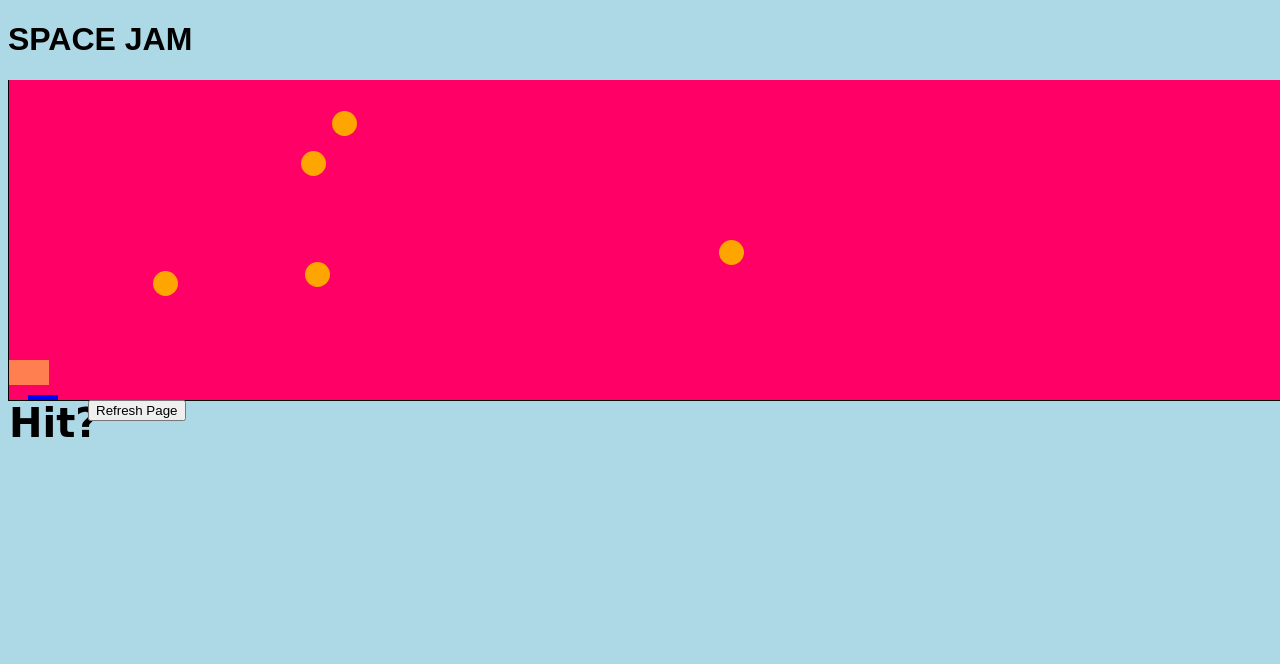
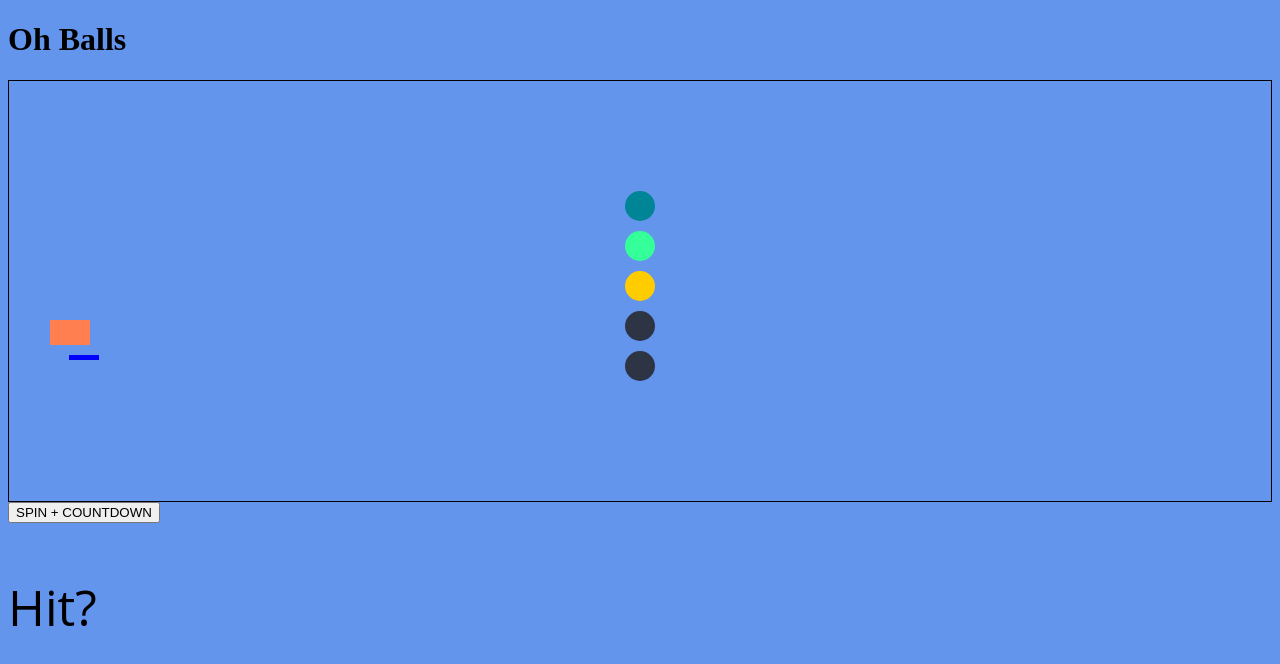
Before and after one commit to alvinchong92/Ball-Game, a website: page index.html in a window 1280 px wide. Drawn offline with nearby package versions, Linux system fonts and the light colour scheme.

Commit message:
restyle and refactored

```diff
--- a/CoordinateHelper.js
+++ b/CoordinateHelper.js
@@ -1,10 +1,13 @@
 setInterval(() => {
-
+  let $ball = $(ball0);
+  let offset = $ball.offset();
+  let ballLeft = offset.left;
+  let ballTop = offset.top;
 
   let $ball1 = $(ball1);
-  let offset = $ball1.offset();
-  let ballLeft1 = offset.left;
-  let ballTop1 = offset.top;
+  let offset1 = $ball1.offset();
+  let ballLeft1 = offset1.left;
+  let ballTop1 = offset1.top;
 
 
   //ball 2
@@ -25,11 +28,6 @@
   let ballLeft4 = offset4.left;
   let ballTop4 = offset4.top;
 
-  //ball 5
-  let $ball5 = $(ball5);
-  let offset5 = $ball5.offset();
-  let ballLeft5 = offset5.left;
-  let ballTop5 = offset5.top;
 
   // hoop
   let $hoop = $(hoop);
@@ -38,20 +36,31 @@
   let hoopTop =b.top;
 
 
-  let count = 0;
+  var counter = 0;
+    if (ballLeft- hoopLeft <= 35 && Math.abs(ballTop - hoopTop) <= 12) {
+      counter += 1
+      document.getElementById('score').innerHTML = 'Ball 1 Hit'
+      console.log('hit')
+  }
     if (ballLeft1 - hoopLeft <= 35 && Math.abs(ballTop1 - hoopTop) <= 12) {
-      document.getElementById('score').innerHTML = "Ball 1!"
+      counter+=1
+      document.getElementById('score').innerHTML = 'Ball 2 Hit'
+       console.log('hit2')
   }
     if (ballLeft2 - hoopLeft <= 35 && Math.abs(ballTop2 - hoopTop) <= 12) {
-      document.getElementById('score').innerHTML = "Ball 2!"
+      counter+=1
+      document.getElementById('score').innerHTML = 'Ball 3 Hit'
+       console.log('hit3')
   }
     if (ballLeft3 - hoopLeft <= 35 && Math.abs(ballTop3 - hoopTop) <= 12) {
-      document.getElementById('score').innerHTML = "Ball 3!";
+      counter+=1
+      document.getElementById('score').innerHTML = 'Ball 4 Hit'
+       console.log('hit4')
   }
     if (ballLeft4 - hoopLeft <= 35 && Math.abs(ballTop4 - hoopTop) <= 12) {
-      document.getElementById('score').innerHTML = "Ball 4!";
-  }
-    if (ballLeft5 - hoopLeft <= 35 && Math.abs(ballTop5 - hoopTop) <= 12) {
-      document.getElementById('score').innerHTML = "Ball 5!";
+      counter+=1
+      document.getElementById('score').innerHTML = 'Ball 5 Hit'
+       console.log('hit5')
+
   }
 }, 100);
--- a/ball.js
+++ b/ball.js
@@ -1,29 +1,29 @@
-class Ball {
+class Balls {
   constructor() {
     this.balls = null;
-  };
-  createBall() {
-    for(let i=1; i<6; i++) {
-      this.balls = document.createElement('div');
+  }
+
+  createBalls() {
+    for(let i=0; i<5; i++) {
+      this.balls=document.createElement('div');
       this.balls.id=`ball${i}`
       this.balls.className='ball';
-      document.getElementById('container').appendChild(this.balls);
+      document.querySelector('.container').appendChild(this.balls);
     }
   }
 
-  styleBall() {
-  let x = document.getElementsByClassName('ball')
-  for(let i=0; i<5; i++) {
-  x[i].style.left=`${Math.floor(Math.random() * 900)}px`;
-  x[i].style.top=`${Math.floor(Math.random() * 300)}px`;
-    }
+  styleBalls() {
+    document.getElementById('ball0').style.backgroundColor = '#ff005d'
+    document.getElementById('ball1').style.backgroundColor = '#ff005d'
+    document.getElementById('ball2').style.backgroundColor = '#ff005d'
+    document.getElementById('ball3').style.backgroundColor = '#ff005d'
+    document.getElementById('ball4').style.backgroundColor = '#ff005d'
   }
-
   render() {
-    a.createBall();
-    a.styleBall();
+    newBalls.createBalls();
+    newBalls.styleBalls();
   }
 }
 
-const a = new Ball();
-a.render();
+const newBalls = new Balls();
+newBalls.render();
--- /dev/null
+++ b/bigball.js
@@ -0,0 +1,32 @@
+  function changeBallColors() {
+    document.getElementById('ball0').style.backgroundColor="#008597";
+    document.getElementById('ball1').style.backgroundColor="#35ff99"
+    document.getElementById('ball2').style.backgroundColor="#ffcc00";
+    document.getElementById('ball3').style.backgroundColor="#2d3443";
+    document.getElementById('ball4').style.backgroundColor="#2d3443";
+  }
+
+  function moveBalls() {
+    $('button').click(function() {
+      for(let i=0; i<5; i++) {
+        $(`#ball${i}`).animate({ right: `-=${Math.floor(Math.random() * 300)}px`}, 'slow');
+        $(`#ball${i}`).animate({ top: `${Math.floor(Math.random() * 100)}px`}, 'slow');
+      }
+    });
+  }
+
+  function gameBalls() {
+    $('.ball').click(function() {
+      $(this).animate({'right': '200'},'linear', function() {
+        $(this).hide(500);
+      })
+    })
+  }
+
+  function render() {
+    moveBalls();
+    changeBallColors();
+    gameBalls();
+  }
+
+setTimeout(function(){render()},3000)
--- /dev/null
+++ b/counter.js
@@ -0,0 +1,14 @@
+ //countdown timer
+ function countdown() {
+  var now = 30;
+  var x = setInterval(function() {
+    document.getElementById('timer').innerHTML = now--;
+
+    if(now < 0) {
+      clearInterval(x);
+      document.getElementById('timer').innerHTML = 'done'
+      alert('Game over')
+      window.location.reload();
+    }
+  },1000)
+}
--- a/game.js
+++ /dev/null
@@ -1,30 +0,0 @@
-class Game {
-  constructor() {
-    this.count =0;
-    this.el = null;
-  }
-
-  score() {
-    this.el = document.createElement('p');
-    this.el.setAttribute('id','score');
-    container.appendChild(this.el);
-    this.el.style.display = 'block';
-    this.el.innerHTML = 'Hit?'
-  }
-
-  clickToMove() {
-    $('.ball').click(function() {
-      $(this).animate({ 'left': '-200'}, 'linear', function() {
-        $(this).hide(100);
-        });
-      });
-  }
-
-  render() {
-    c.score();
-    c.clickToMove();
-  }
-}
-
-const c = new Game();
-c.render();
--- a/hoop.js
+++ b/hoop.js
@@ -3,8 +3,8 @@
     this.hoop = null;
     this.rim = null;
   }
-  createBackboard() {
-    const container = document.getElementById('container');
+  createHoop() {
+    const container = document.querySelector('.container');
     this.hoop = document.createElement('div');
     this.hoop.setAttribute('id', 'hoop');
     container.appendChild(this.hoop);
@@ -13,9 +13,10 @@
     this.hoop.appendChild(this.rim);
   }
   render() {
-    b.createBackboard();
+    newHoop.createHoop();
   }
+
 }
 
-const b = new Hoop();
-b.render();
+const newHoop = new Hoop;
+newHoop.render();
--- a/index.html
+++ b/index.html
@@ -1,22 +1,23 @@
 <!DOCTYPE html>
 <html>
 <head>
-  <title>Ball Games</title>
+  <title> Oh Balls </title>
+  <h1> Oh Balls </h1>
   <link rel="stylesheet" type="text/css" href="styles.css">
-<div class="banner">
-  <h1>SPACE JAM</h1>
+</head>
+<body>
+<div class="container">
 </div>
-</head>
+<button id="button" onclick="countdown()">SPIN + COUNTDOWN</button>
 
-<div id ="container">
-</div>
+<p id="timer"></p>
+<p id="score">Hit?</p>
+<script type="text/javascript" src="https://cdnjs.cloudflare.com/ajax/libs/jquery/3.1.1/jquery.js"></script>
+<script src=CoordinateHelper.js></script>
+<script src=ball.js></script>
+<script src=bigball.js></script>
+<script src=hoop.js></script>
+<script src=counter.js></script>
 
-<input id="reload" type="button" value="Refresh Page" onClick="window.location.reload()">
-
-<script src ="https://cdnjs.cloudflare.com/ajax/libs/jquery/3.1.0/jquery.js"></script>
-<script src="CoordinateHelper.js"></script>
-<script src="ball.js"></script>
-<script src="hoop.js"></script>
-<script src="game.js"></script>
 </body>
 </html>
--- a/styles.css
+++ b/styles.css
@@ -1,44 +1,96 @@
 body {
- /* background: #6495ED;*/
- background-color: lightblue;
+  background-color: cornflowerblue;
 }
 
-.banner {
-  text-align: left;
-  font-size: 1rem;
-  font-family: 'Signika', sans-serif;
-  margin: 0 auto;
-  padding: 0;
+#timer {
+  font-size: 50px;
+  font-color: white;
+  font-family: 'Open Sans', sans-serif;
+  text-align: center;
 }
 
-#container {
-  position: absolute;
-  width:  100%;
+#score {
+  font-size: 50px;
+  font-color: white;
+  font-family: 'Open Sans', sans-serif;
+}
+
+.container {
+  width: 100 vw;
   height: 320px;
-  background: rgb(255, 0, 102);
+  margin: 0 auto;
+  padding-top: 100px;
   border: 1px solid black;
-  border-top: green;
- }
+}
 
- .ball {
+.ball {
   position: relative;
-  height: 25px;
-  width: 25px;
-  background: orange;
-  border-radius: 50%;
-  display: inline-block;
-  margin: 0 auto;
- }
+  height: 30px;
+  width: 30px;
+  border-radius: 50px;
+  margin: 10px auto;
+}
 
+.ball.hidden {
+  display: none;
+}
 
- #hoop {
+.ball:nth-child(1) {
+  animation: right 1.1s 1s ease-in-out
+}
+
+.ball:nth-child(2) {
+  background: #35ff99;
+  animation: left 1.2s 1s  ease-in-out;
+}
+
+.ball:nth-child(3) {
+ background: #008597;
+ animation: left 1.3s 1s  ease-in-out;
+}
+
+.ball:nth-child(4) {
+  background: #ffcc00;
+  animation: left 1.2s 1s ease-in-out;
+}
+
+.ball:nth-child(5) {
+  background: #2d3443;
+  animation: right 1.1s 1s ease-in-out;
+}
+
+@keyframes right {
+  0% {
+    transform: translate(-15px);
+  }
+  50% {
+    transform: translate(15px);
+  }
+  100% {
+    transform: translate(-15px);
+  }
+}
+
+@keyframes left {
+  0% {
+    transform: translate(15px);
+  }
+  50% {
+    transform: translate(-15px);
+  }
+  100% {
+    transform: translate(15px);
+  }
+}
+
+#hoop {
   animation: MoveUpDown 5s linear infinite;
   position: absolute;
   height: 25px;
   width: 40px;
   background: #FF7F50;
   display: inline-block;
-  left: 0;
+  left: 50px;
   bottom: 2;
   margin: 0 auto;
   top:128px;
@@ -54,40 +106,14 @@
   top: 26px;
  }
 
- #score {
-  position: absolute;
-  margin: 0 auto;
-  display: inline-block;
-  top: 20rem;
-  font-family: 'Baloo Bhaina', cursive;
-  font-weight: bold;
-  font-size: 250%;
- }
-
- #reload {
-  position: relative;
-  top: 20rem;
-  left: 5rem;
- }
-
- #time {
-  position: absolute;
-  margin: 0 auto;
-  display: inline-block;
-  top: 25rem;
-  font-family: 'Baloo Bhaina', cursive;
-  font-weight: bold;
-  font-size: 250%;
- }
-
- @keyframes MoveUpDown {
+  @keyframes MoveUpDown {
    0% {
-        top:280px;
+        top: 320px;
     }
     50% {
-        top: 0px;
+        top: 100px;
     }
     100% {
-        top:280px;
+        top: 320px;
     }
 }
```
Also changed, not shown: README.md.
